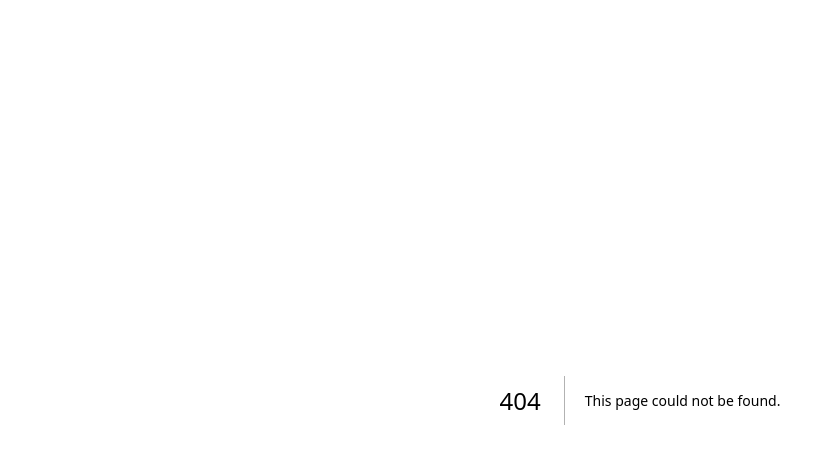
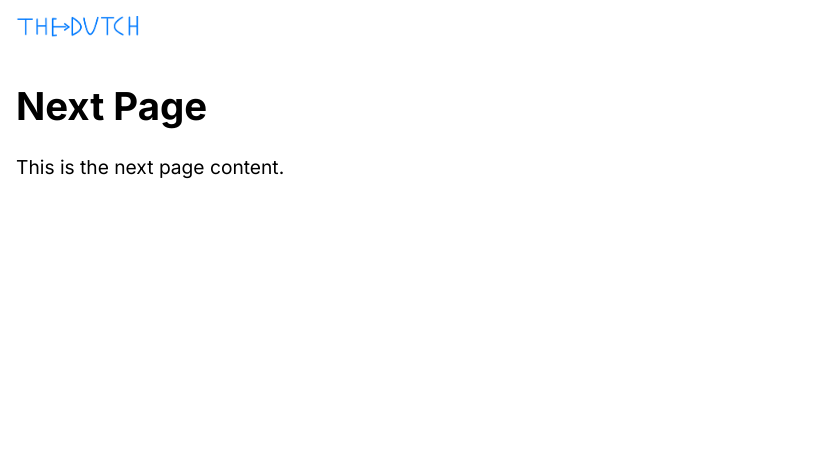
Before and after one commit to jihong4/theDutch_sideproject, a Next.js app: page /member_input in a window 1280 px wide. Before the commit this address had no page. Shown: the top 464 px of the page, without its empty margins (0-826 px from the left). Built offline with nearby package versions, Linux system fonts and the light colour scheme.

Commit message:
implement member input page first

```diff
--- /dev/null
+++ b/app/member_input/page.js
@@ -0,0 +1,21 @@
+import React from 'react';
+import Link from 'next/link';
+import styles from '../styles/member_input.module.css';
+
+const Member_in = () => {
+  return (
+    <div className={styles.container}>
+      {/* 로고 링크 */}
+      <Link href="/" className={styles.logoLink}>
+        <img src="/images/logo_ver2.jpg" alt="Logo" className={styles.logo} />
+      </Link>
+
+      <div className={styles.content}>
+        <h1>Next Page</h1>
+        <p>This is the next page content.</p>
+      </div>
+    </div>
+  );
+};
+
+export default Member_in;
--- a/app/styles/Home.module.css
+++ b/app/styles/Home.module.css
@@ -3,8 +3,8 @@
     flex-direction: column;
     align-items: center;
     justify-content: center;
-    width: 50vw; /* 뷰포트 너비의 50% */
-    height: 50vh; /* 뷰포트 높이의 50% */
+    width: 100vw; /* 뷰포트 너비의 50% */
+    height: 100vh; /* 뷰포트 높이의 50% */
     margin: 0 auto; /* 가로 중앙 정렬 */
   }
 
@@ -13,7 +13,7 @@
   }
 
   .logo {
-    width: 200px; /* 로고 이미지 너비를 조절할 수 있습니다. */
+    width: 300px; /* 로고 이미지 너비를 조절할 수 있습니다. */
     height: auto; /* 높이는 자동으로 조절됩니다. */
   }
 
--- /dev/null
+++ b/app/styles/member_input.module.css
@@ -0,0 +1,25 @@
+/* NextPage.module.css */
+.container {
+    padding: 1rem;
+  }
+
+  .logoLink {
+    display: inline-block;
+    margin-bottom: 1rem;
+  }
+
+  .logo {
+    width:  125px; /* 로고 너비 */
+    height: auto; /* 높이는 자동으로 조절 */
+  }
+
+.content{
+    font-size: 1.2rem;
+    /*background-color: white;*/
+    color: rgb(0, 0, 0);
+    border: none;
+    border-radius: 4px;
+    cursor: pointer;
+    align-items: center;
+    justify-content: center;
+}
```
Also changed, not shown: app/page.js (+5 -3 lines), public/images/logo_ver2.JPG (added).
